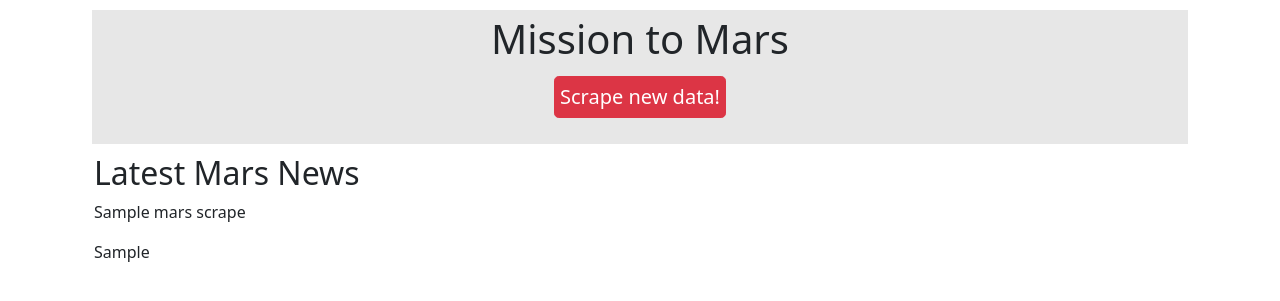
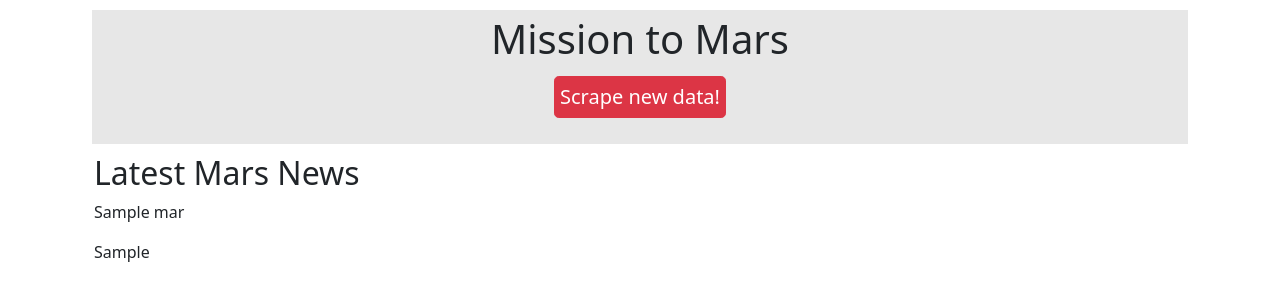
Before and after one commit to mgeffroy/Web-scraping-challenge, a Flask app: template Mission_to_Mars/templates/index.html in a window 1280 px wide. Shown: the top 301 px of the page. Run offline with Flask 2, Linux system fonts and the light colour scheme; the template is opened without the code that fills it: most values are stand-ins (such as "Sample title", 1, 10 or a date in 2020); some libraries are stand-ins or nearby versions.

Commit message:
Fixed flask

```diff
--- a/Mission_to_Mars/app.py
+++ b/Mission_to_Mars/app.py
@@ -19,7 +19,7 @@ def home():
 def scrape():
     #Run scrape function
     mars_data = mars_scrape.scrape_info()
-    mars.update({}, mars_data, upsert=True)
+    mongo.db.collection.update({}, mars_data, upsert=True)
     return redirect("/")
 
 
--- a/Mission_to_Mars/templates/index.html
+++ b/Mission_to_Mars/templates/index.html
@@ -30,8 +30,8 @@
  <!--Create our columns inside our rows-->
      <div class = "col-sm-12 col-md-12">
        <h2>Latest Mars News</h2>
-      <p>{{mars_scrape.news_title}} </p>
-      <p>{{mars_scrape.news_p}} </p>
+      <p>{{mars.news_title}} </p>
+      <p>{{mars.news_p}} </p>
 
 </div>
 
```
